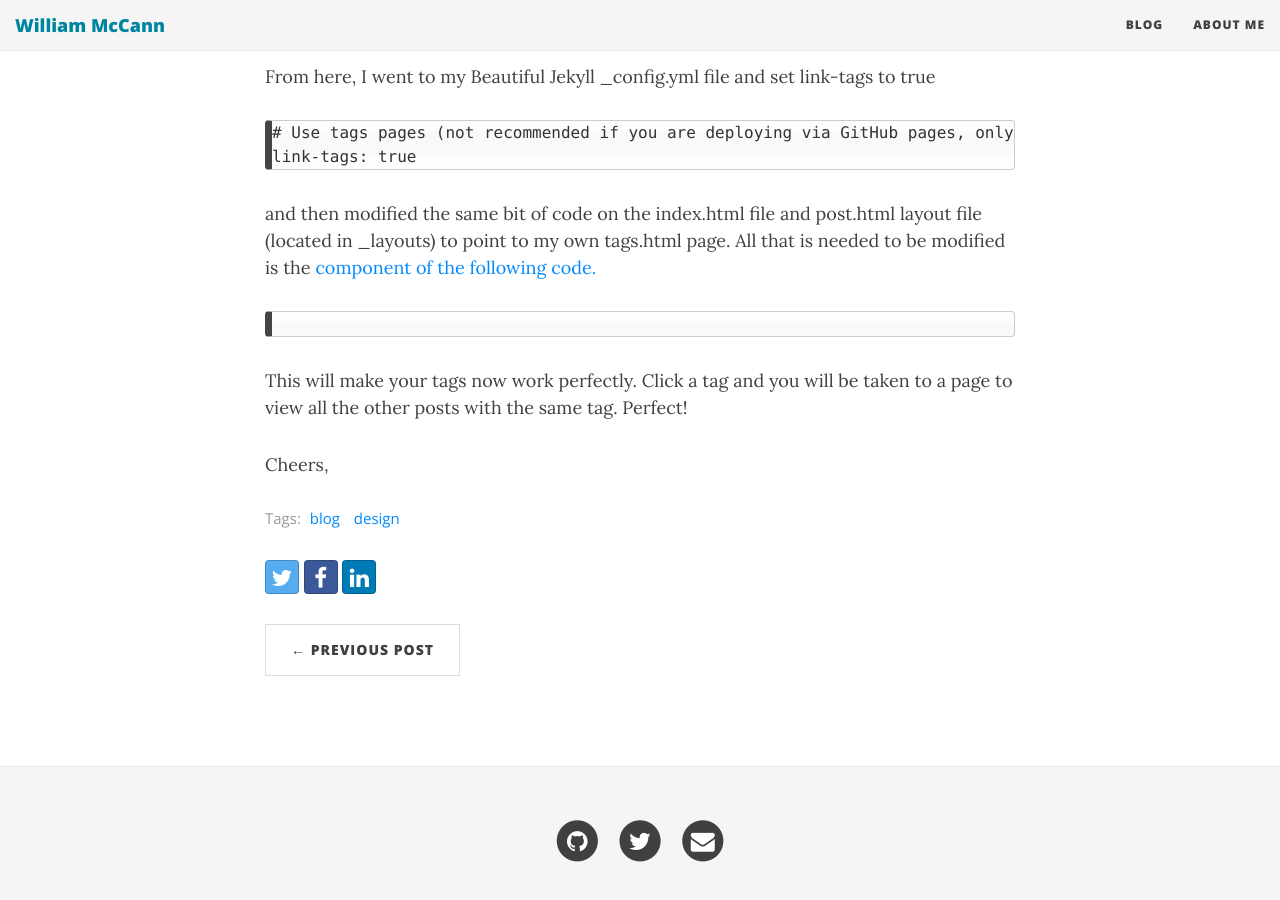
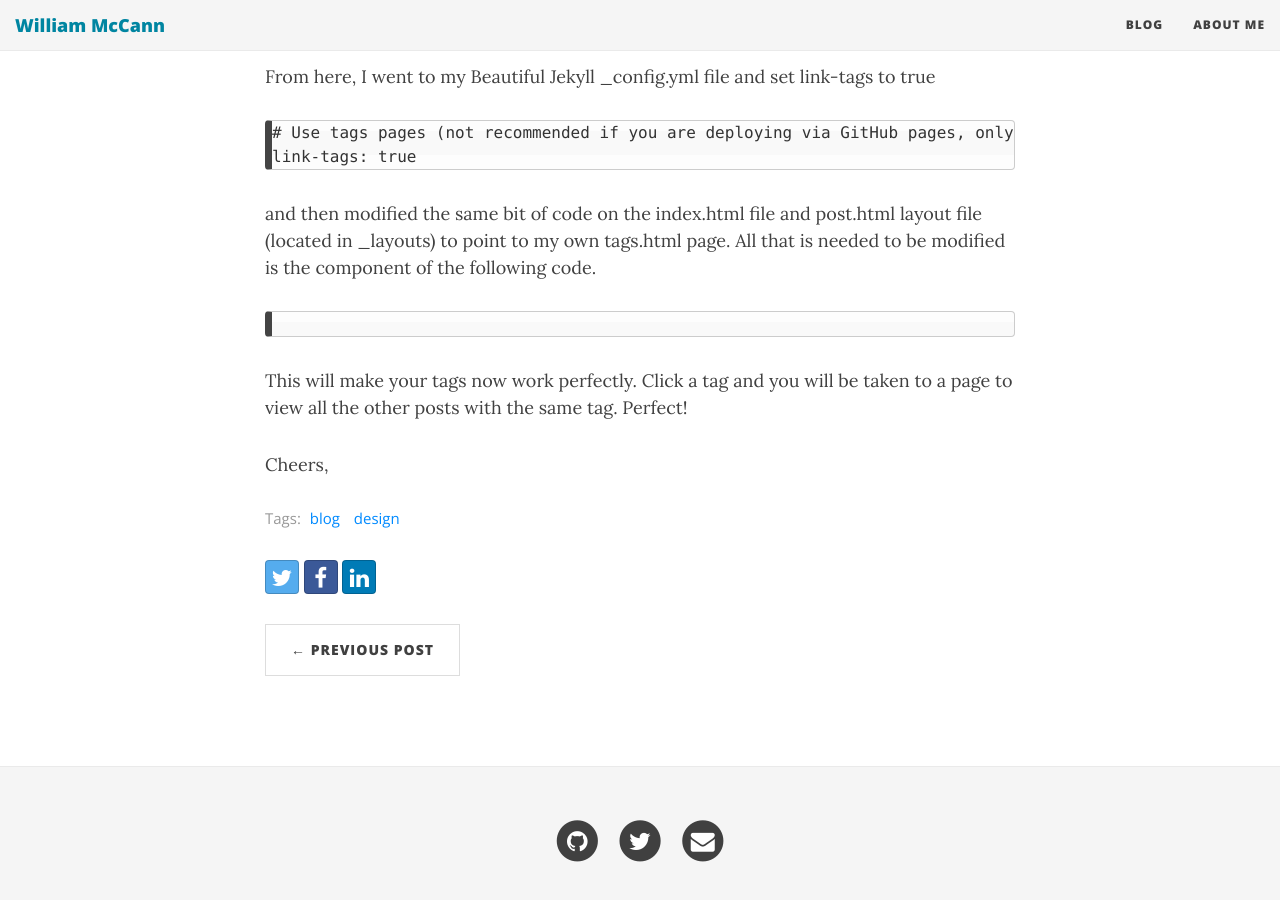
Before and after one commit to wjmccann/wjmccann.github.io, a Jekyll site: the page built from _posts/2017-08-01-New-Design-New-Features.md, in a window 1280 px wide and 900 px high, scrolled down 3033 px. Built offline with Jekyll 4.4.1, drawn with Linux system fonts in a browser that asks for light colours; nearby versions of some CDN libraries.

```diff
--- a/_posts/2017-08-01-New-Design-New-Features.md
+++ b/_posts/2017-08-01-New-Design-New-Features.md
@@ -92,7 +92,7 @@ From here, I went to my Beautiful Jekyll _config.yml file and set link-tags to t
 link-tags: true
 ~~~~
 
-and then modified the same bit of code on the index.html file and post.html layout file (located in _layouts) to point to my own tags.html page. All that is needed to be modified is the <a href> component of the following code.
+and then modified the same bit of code on the index.html file and post.html layout file (located in _layouts) to point to my own tags.html page. All that is needed to be modified is the <a href></a> component of the following code.
 
 ~~~~
 {% if post.tags.size > 0 %}
```
